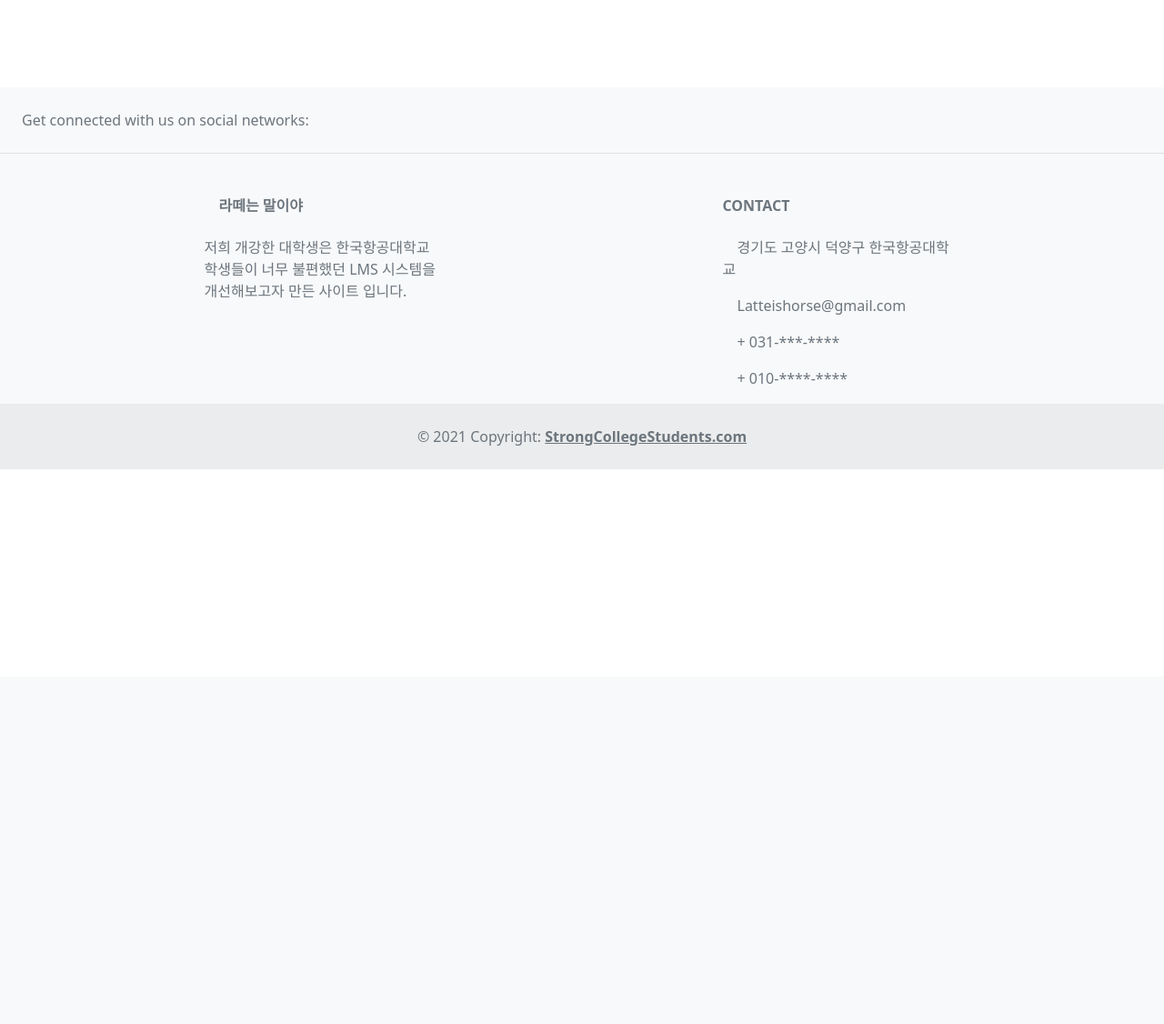
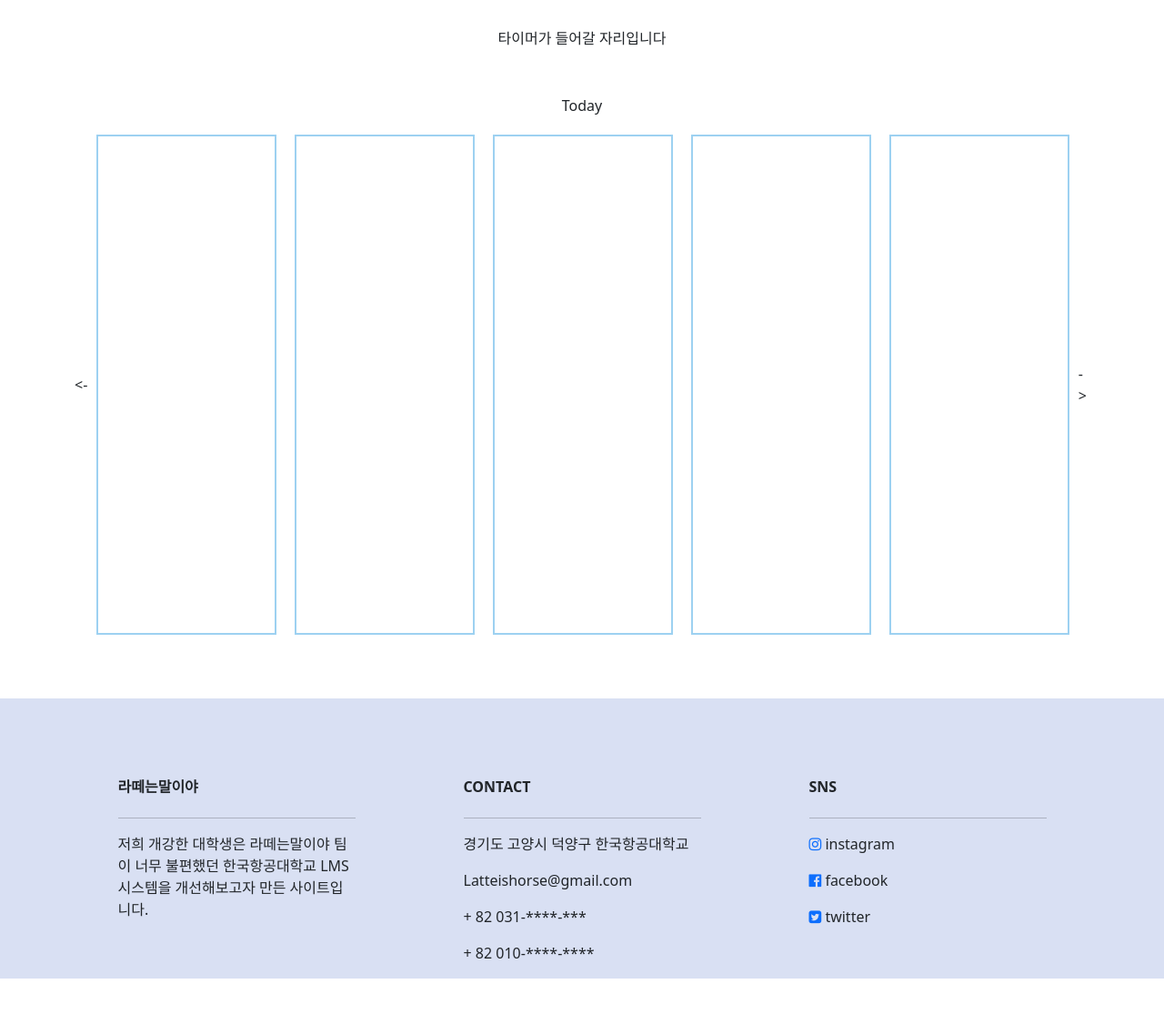
Before and after one commit to leedaehan-kev/LIKELION9, a Django app: page / in a window 1280 px wide. Shown: the part 56-1182 px from the top of the page at 91% size. Before the commit the page ends 572 px from the top, so only its background shows below. Run offline with Django 3.2, Linux system fonts and the light colour scheme.

Commit message:
home.html body & footer

```diff
--- a/LMS_Scheduler/LMS_Scheduler/settings.py
+++ b/LMS_Scheduler/LMS_Scheduler/settings.py
@@ -11,7 +11,7 @@
 """
 
 from pathlib import Path
-
+import os
 # Build paths inside the project like this: BASE_DIR / 'subdir'.
 BASE_DIR = Path(__file__).resolve().parent.parent
 
@@ -121,6 +121,9 @@
 
 STATIC_URL = '/static/'
 
+STATICFILES_DIRS = (
+    os.path.join(BASE_DIR, 'static'),
+)
 # Default primary key field type
 # https://docs.djangoproject.com/en/3.2/ref/settings/#default-auto-field
 
--- a/LMS_Scheduler/lms/templates/home.html
+++ b/LMS_Scheduler/lms/templates/home.html
@@ -1,3 +1,4 @@
+{% load static %}
 <!DOCTYPE html>
 <html lang="en">
 <head>
@@ -5,7 +6,9 @@
     <meta http-equiv="X-UA-Compatible" content="IE=edge">
     <meta name="viewport" content="width=device-width, initial-scale=1.0">
     <title>개강한 대학생</title>
+    <link rel="stylesheet" href="{% static 'css/style.css' %}">
     <script src="https://cdn.jsdelivr.net/npm/bootstrap@5.0.1/dist/js/bootstrap.bundle.min.js" integrity="sha384-gtEjrD/SeCtmISkJkNUaaKMoLD0//ElJ19smozuHV6z3Iehds+3Ulb9Bn9Plx0x4" crossorigin="anonymous"></script>
+    <link rel="stylesheet" href="https://stackpath.bootstrapcdn.com/font-awesome/4.7.0/css/font-awesome.min.css"><!--sns아이콘!-->
     <link href="https://cdn.jsdelivr.net/npm/bootstrap@5.0.1/dist/css/bootstrap.min.css" rel="stylesheet" integrity="sha384-+0n0xVW2eSR5OomGNYDnhzAbDsOXxcvSN1TPprVMTNDbiYZCxYbOOl7+AMvyTG2x" crossorigin="anonymous">
 </head>
 <body>
@@ -32,97 +35,56 @@
     </div>
 
     <!-- 본문 내용 -->
-    <div>
-        <br>
-        <br>
-        <br>
-        <br>
+    <div class = "timer">타이머가 들어갈 자리입니다</div>
+    <div class = "container">
+        <div class = "today">Today</div>
+        <div class = "task_container">
+            <div class = "left_arrow"><-</div>
+            <div class = "day_box"></div>
+            <div class = "day_box"></div>
+            <div class = "day_box"></div>
+            <div class = "day_box"></div>
+            <div class = "day_box"></div>
+            <div class = "right_arrow">-></div>
+        </div>
     </div>
 
+    <!--footer : 병구 담당-->
+    <div id="footer" style="background-color: rgba(16, 60, 180, 0.158)">
+          <br>
+          <div class = "container text-center text-md-start mt-5">
+            <!-- 소개, 연락, SNS -->
+            <div class="row mt-3">
+                <!-- 소개 -->
+                <div class="col-md-3 col-lg-4 col-xl-3 mx-auto mb-4">
+                    <h6 class="text-uppercase fw-bold mb-4">라떼는말이야</h6>
+                    <hr class = "one">
+                    <p>저희 개강한 대학생은 라떼는말이야 팀이 너무 불편했던 한국항공대학교 LMS 시스템을 개선해보고자 만든 사이트입니다.</p>
+                </div>
 
-    <!-- Footer -->
-    <footer class="text-center text-lg-start bg-light text-muted">
-        <!-- Section: Social media -->
-        <section
-        class="d-flex justify-content-center justify-content-lg-between p-4 border-bottom"
-        >
-        <!-- Left -->
-        <div class="me-5 d-none d-lg-block">
-            <span>Get connected with us on social networks:</span>
+                <!-- 연락 -->
+                <div class="col-md-4 col-lg-3 col-xl-3 mx-auto mb-md-0 mb-4">
+                    <h6 class="text-uppercase fw-bold mb-4">Contact</h6>
+                    <hr class = "one">
+                    <p>경기도 고양시 덕양구 한국항공대학교</p>
+                    <p>Latteishorse@gmail.com</p>
+                    <p>+ 82 031-****-***</p>
+                    <p>+ 82 010-****-****</p>
                 </div>
-        <!-- Left -->
 
-        <!-- Right -->
-        <div>
-            <a href="" class="me-4 text-reset">
-            <i class="fab fa-facebook-f"></i>
-            </a>
-            <a href="" class="me-4 text-reset">
-            <i class="fab fa-twitter"></i>
-            </a>
-            <a href="" class="me-4 text-reset">
-            <i class="fab fa-google"></i>
-            </a>
-            <a href="" class="me-4 text-reset">
-            <i class="fab fa-instagram"></i>
-            </a>
-            <a href="" class="me-4 text-reset">
-            <i class="fab fa-linkedin"></i>
-            </a>
-            <a href="" class="me-4 text-reset">
-            <i class="fab fa-github"></i>
-            </a>
+                <!-- SNS -->
+                <div class="col-md-4 col-lg-3 col-xl-3 mx-auto mb-md-0 mb-4">
+                    <h6 class="text-uppercase fw-bold mb-4">SNS</h6>
+                    <hr class = "one">
+                    <p><a target="_blank" href="https://instagram.com"><i class="fa fa-instagram" aria-hidden="true"></i></a> instagram</p>
+                    <p><a target="_blank" href="https://facebook.com"><i class="fa fa-facebook-official" aria-hidden="true"></i></a> facebook</p>
+                    <p><a target="_blank" href="https://twitter.com" ><i class="fa fa-twitter-square" aria-hidden="true"></i></a> twitter</p>
                 </div>
-        <!-- Right -->
-        </section>
-        <!-- Section: Social media -->
 
-        <!-- Section: Links  -->
-        <section class="">
-        <div class="container text-center text-md-start mt-5">
-            <!-- Grid row -->
-            <div class="row mt-3">
-            <!-- Grid column -->
-            <div class="col-md-3 col-lg-4 col-xl-3 mx-auto mb-4">
-                <!-- Content -->
-                <h6 class="text-uppercase fw-bold mb-4">
-                <i class="fas fa-gem me-3"></i>라떼는 말이야
-                </h6>
-                <p>
-                저희 개강한 대학생은 한국항공대학교 학생들이 너무 불편했던 LMS 시스템을 개선해보고자 만든 사이트 입니다.
-                </p>
             </div>
-            <!-- Grid column -->
-
-            <!-- Grid column -->
-            <div class="col-md-4 col-lg-3 col-xl-3 mx-auto mb-md-0 mb-4">
-                <!-- Links -->
-                <h6 class="text-uppercase fw-bold mb-4">
-                Contact
-                </h6>
-                <p><i class="fas fa-home me-3"></i> 경기도 고양시 덕양구 한국항공대학교</p>
-                <p>
-                <i class="fas fa-envelope me-3"></i>
-                Latteishorse@gmail.com
-                </p>
-                <p><i class="fas fa-phone me-3"></i> + 031-***-****</p>
-                <p><i class="fas fa-print me-3"></i> + 010-****-****</p>
         </div>
-            <!-- Grid column -->
     </div>
-            <!-- Grid row -->
-        </div>
-        </section>
-        <!-- Section: Links  -->
-
-        <!-- Copyright -->
-        <div class="text-center p-4" style="background-color: rgba(0, 0, 0, 0.05);">
-        © 2021 Copyright:
-        <a class="text-reset fw-bold" href="https://mdbootstrap.com/">StrongCollegeStudents.com</a>
-        </div>
-        <!-- Copyright -->
-    </footer>
-    <!-- Footer -->
-
+    {% block asd %}
+    {% endblock %}
 </body>
 </html>
--- /dev/null
+++ b/LMS_Scheduler/static/css/style.css
@@ -0,0 +1,46 @@
+body {
+    background-color: #FFF;
+  }
+
+.container{
+  margin: 50px auto;
+  display: flex;
+  justify-content: center;
+  flex-direction: column;
+}
+.task_container{
+  display: flex;
+  margin: 20px 0px;
+  justify-content: center;
+}
+
+.today{
+  display: flex;
+  justify-content: center;
+
+}
+
+.day_box {
+  border: 2px solid #9DD1F1;
+  display: inline-block;
+  height: 550px;
+  margin: 0px 10px;
+  text-align: center;
+  justify-content: center;
+  width: 230px;
+}
+
+.timer{
+  display: flex;
+  justify-content: center;
+  margin-top: 30px;
+}
+
+.left_arrow{
+  display: flex;
+  align-items:center;
+}
+.right_arrow{
+  display: flex;
+  align-items:center;
+}
```
Lines whose indentation alone changed are shown as unchanged.
